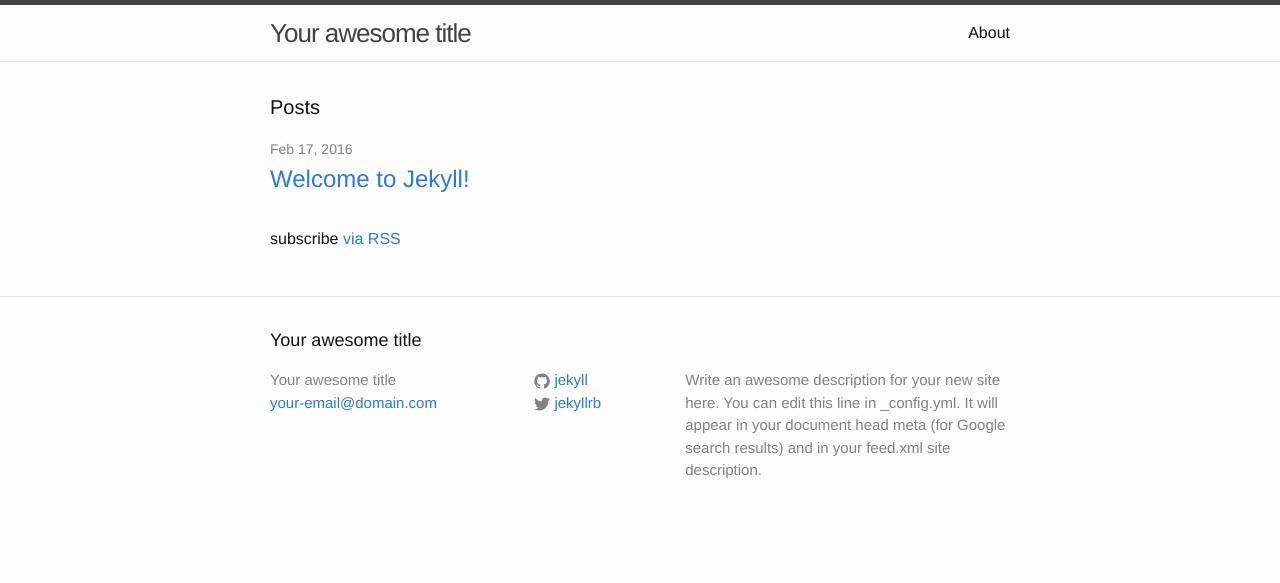
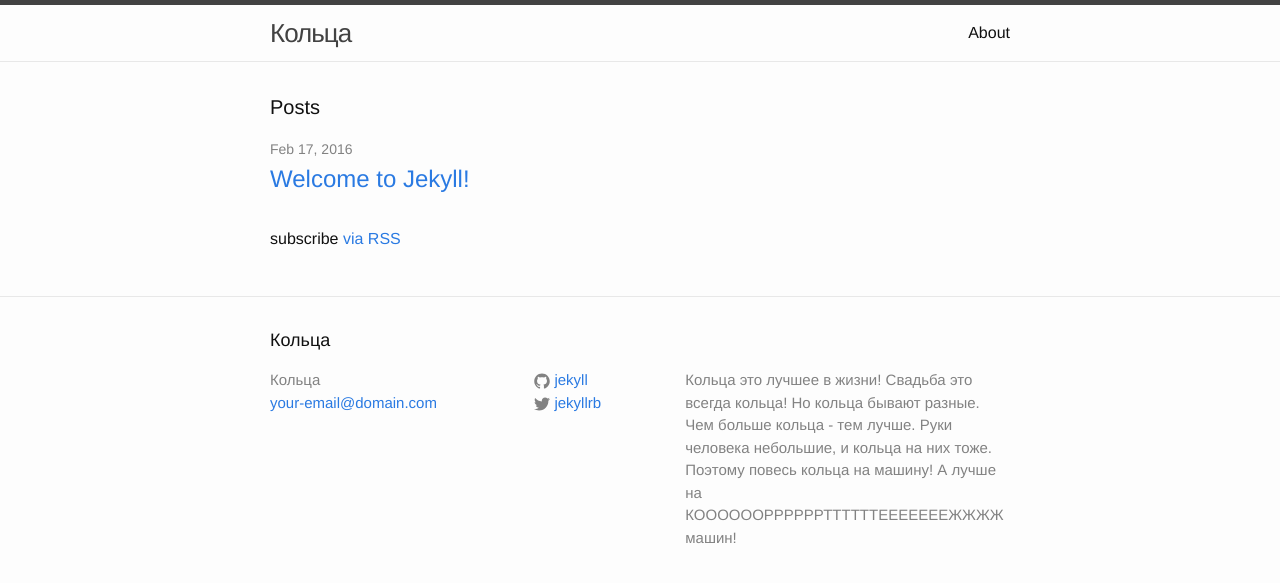
Before and after one commit to palemium/kortezh63, a Jekyll site: the page built from index.html, in a window 1280 px wide. Shown: the top 583 px of the page. Built offline with Jekyll 4.4.1, drawn with Linux system fonts in a browser that asks for light colours.

Commit message:
Updated '/_config.yml' via CloudCannon

```diff
--- a/_config.yml
+++ b/_config.yml
@@ -1,23 +1,17 @@
-# Welcome to Jekyll!
-#
-# This config file is meant for settings that affect your whole blog, values
-# which you are expected to set up once and rarely need to edit after that.
-# For technical reasons, this file is *NOT* reloaded automatically when you use
-# 'jekyll serve'. If you change this file, please restart the server process.
-
-# Site settings
-title: Your awesome title
+title: Кольца
 email: your-email@domain.com
-description: > # this means to ignore newlines until "baseurl:"
-  Write an awesome description for your new site here. You can edit this
-  line in _config.yml. It will appear in your document head meta (for
-  Google search results) and in your feed.xml site description.
-baseurl: "" # the subpath of your site, e.g. /blog
-url: "http://yourdomain.com" # the base hostname & protocol for your site
+description: 'Кольца это лучшее в жизни! Свадьба это всегда кольца! Но кольца бывают разные. Чем больше кольца - тем лучше. Руки человека небольшие, и кольца на них тоже. Поэтому повесь кольца на машину! А лучше на КООООООРРРРРРТТТТТТЕЕЕЕЕЕЕЖЖЖЖ машин!'
+baseurl: ''
+url: 'https://www.kortezh63.ru'
 twitter_username: jekyllrb
-github_username:  jekyll
-
-# Build settings
+github_username: jekyll
 markdown: kramdown
-gems: ['kramdown']
-exclude: ['config.ru', 'Gemfile', 'Gemfile.lock', 'vendor', 'Procfile', 'Rakefile']
+gems:
+  - kramdown
+exclude:
+  - config.ru
+  - Gemfile
+  - Gemfile.lock
+  - vendor
+  - Procfile
+  - Rakefile
```
